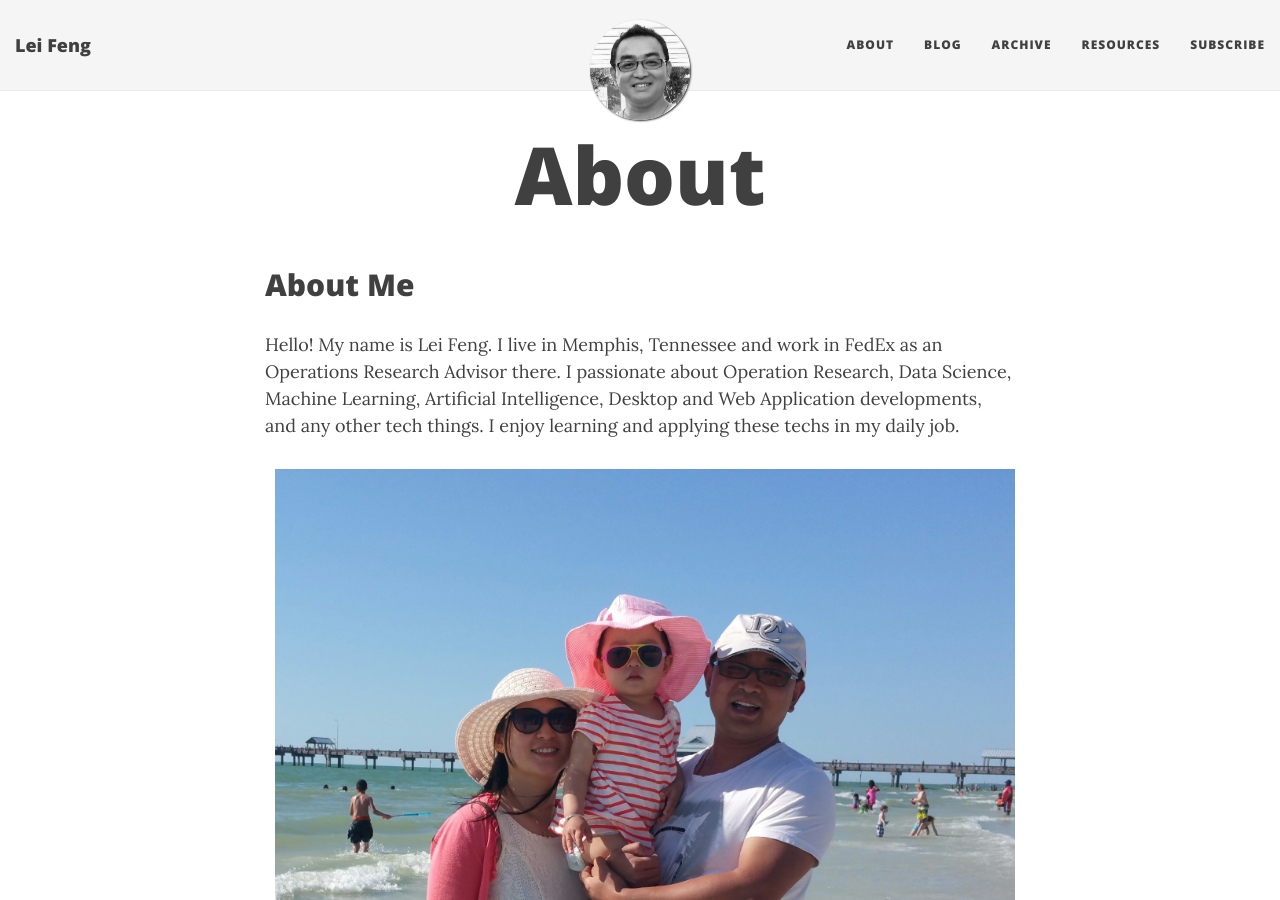
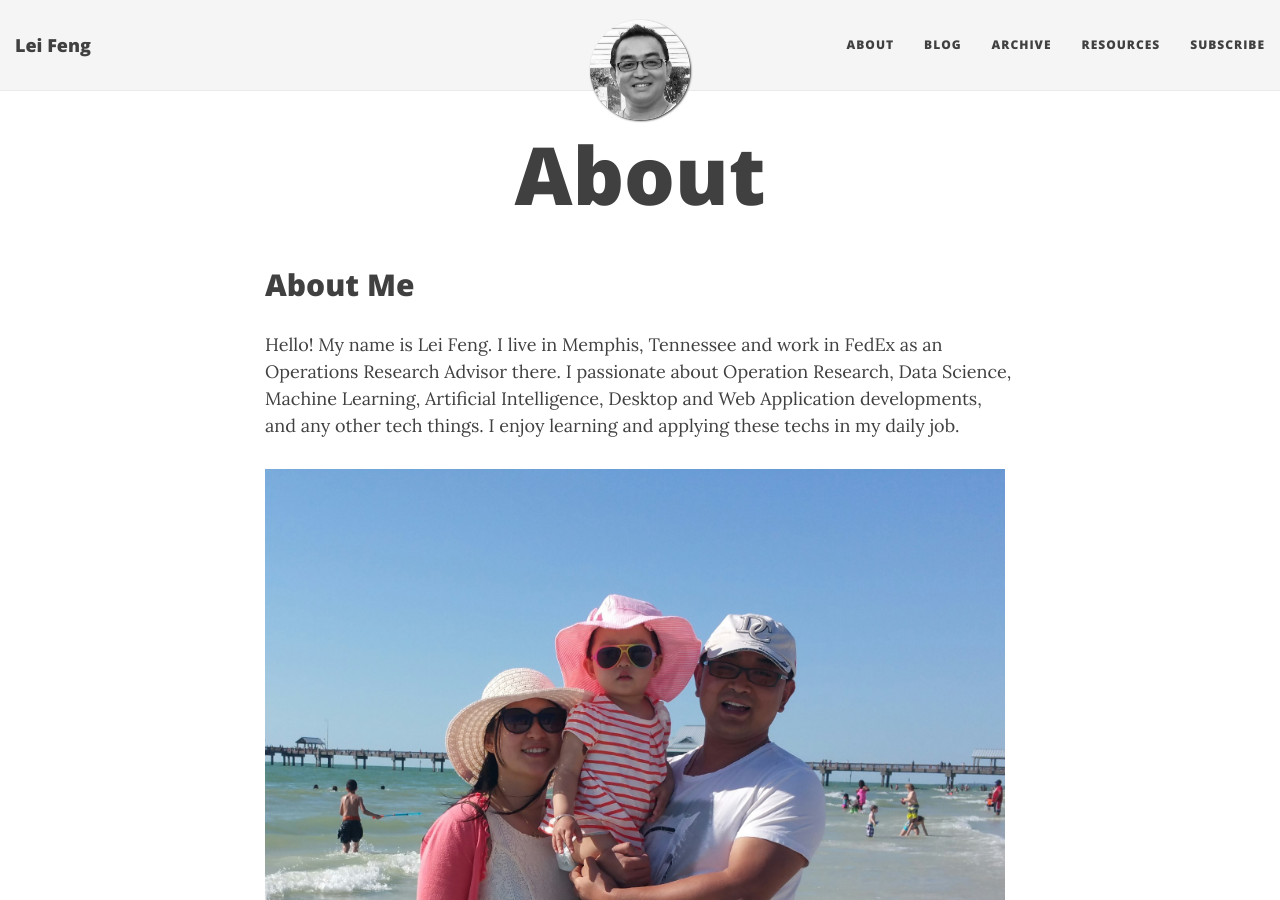
Before and after one commit to stonefl/stonefl.github.io, a Jekyll site: the page built from about.md, in a window 1280 px wide and 900 px high. Built offline with Jekyll 4.4.1, drawn with Linux system fonts in a browser that asks for light colours; nearby versions of some CDN libraries.

Commit message:
Update about.md

```diff
--- a/about.md
+++ b/about.md
@@ -7,7 +7,7 @@
 
 Hello! My name is Lei Feng. I live in Memphis, Tennessee and work in FedEx as an Operations Research Advisor there. I passionate about Operation Research, Data Science, Machine Learning, Artificial Intelligence, Desktop and Web Application developments, and any other tech things. I enjoy learning and applying these techs in my daily job.
 
-<img src="/img/family.jpg" alt="Picture of my beautiful family." align="right" style="PADDING-LEFT: 10px" /> I am a furhter of a two-year cute girl. In my spare time, I read all kinds of books, play soccor, lift weight, and explore the outdoors, of course, the best time I am enjoying are staying with my beatiful family!
+<img src="/img/family.jpg" alt="Picture of my beautiful family." align="left" style="PADDING-RIGHT: 10px" /> I am a furhter of a two-year cute girl. In my spare time, I read all kinds of books, play soccor, lift weight, and explore the outdoors, of course, the best time I am enjoying are staying with my beatiful family!
 
 
 ## About This Website
```
